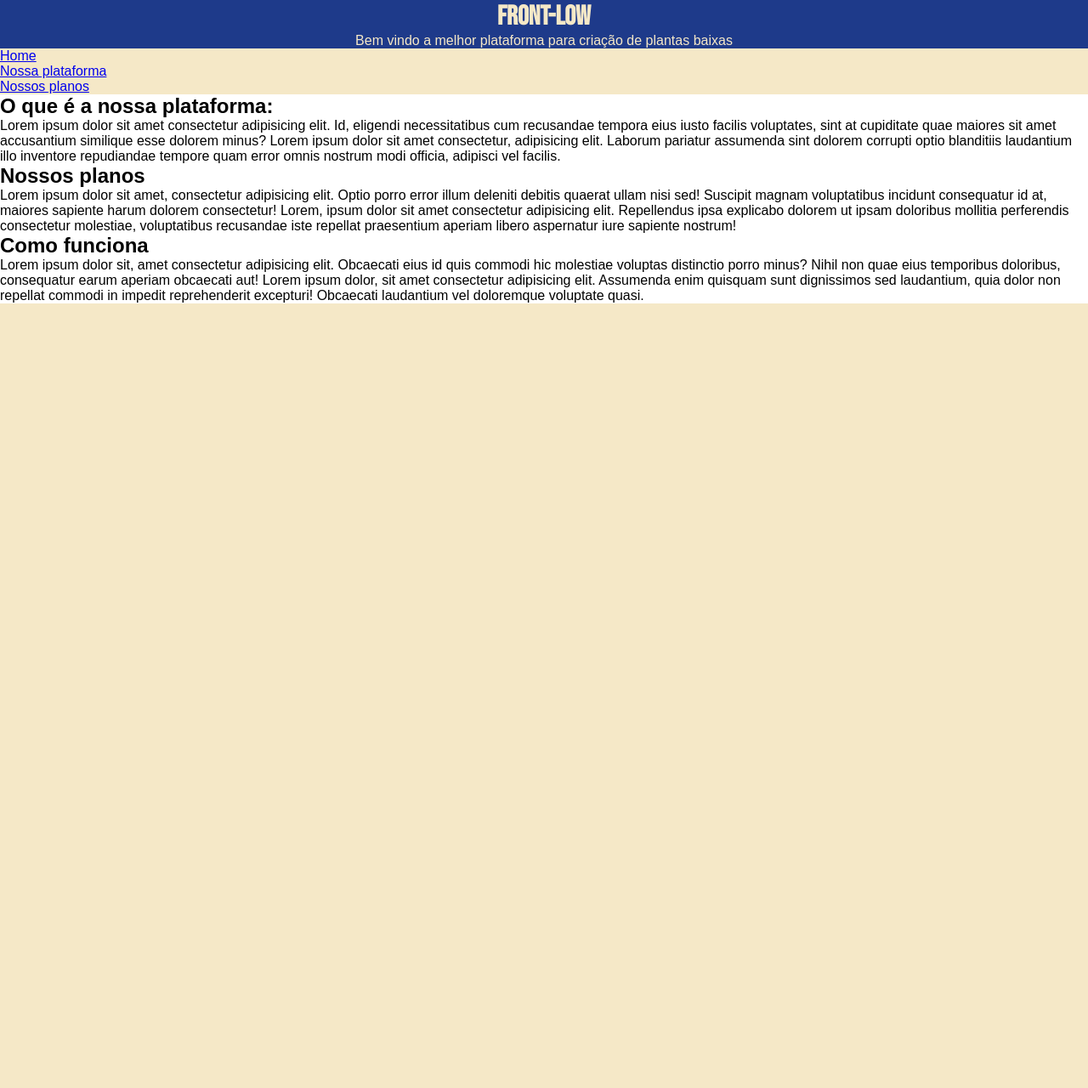
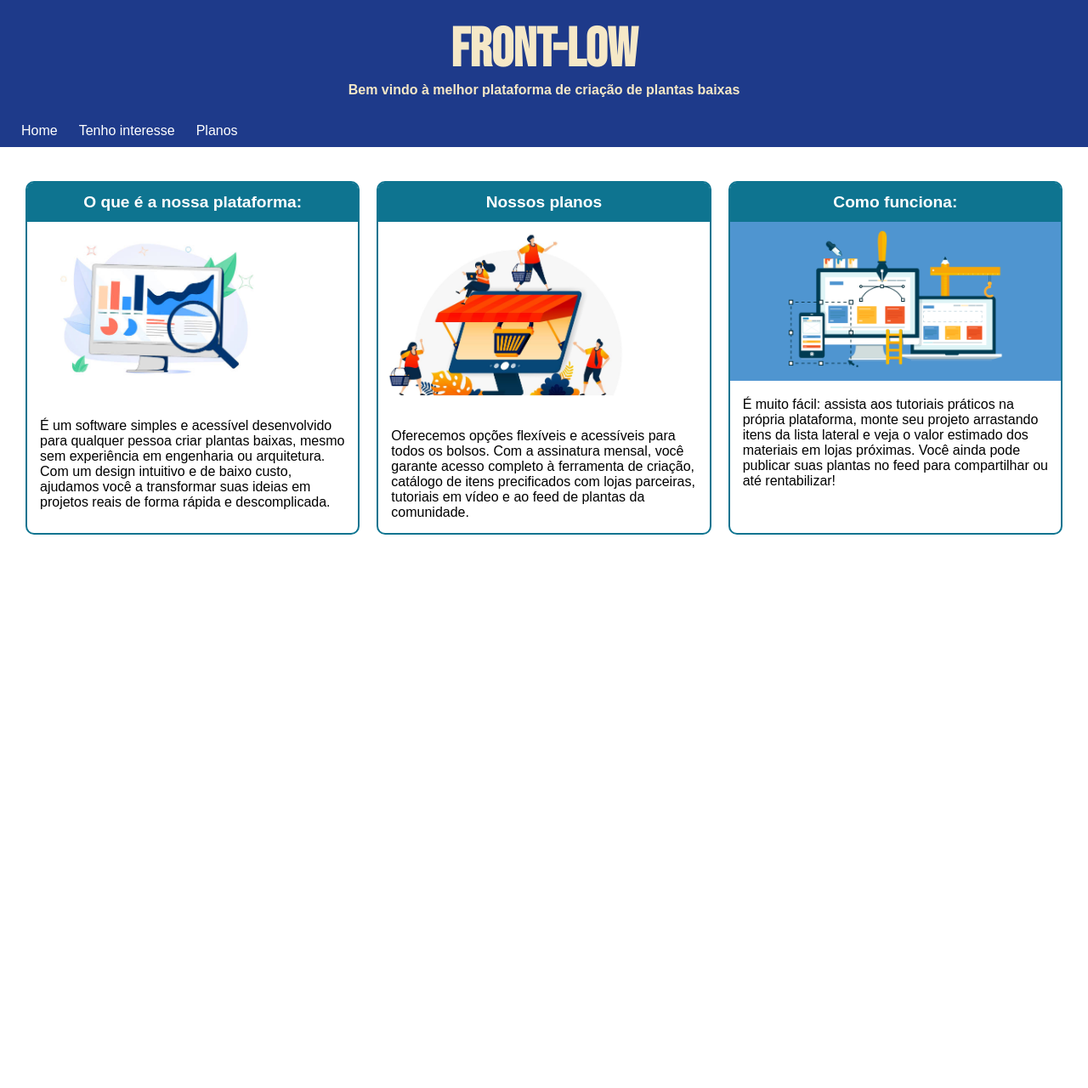
Before and after one commit to MaiserDev/Front-Low-prototipo, a Python web app: template templates/index.html in a window 1280 px wide. Shown: the whole page at 85% size. After the commit the page ends 629 px from the top, so only its background shows below. Run offline with Jinja, Linux system fonts and the light colour scheme; the template is opened without the code that fills it, so the values that code supplies are empty.

Commit message:
Adição de seções na página principal

```diff
--- a/templates/index.html
+++ b/templates/index.html
@@ -9,27 +9,32 @@
 <body>
     <header>
         <h1>Front-Low</h1>
-        <p>Bem vindo a melhor plataforma para criação de plantas baixas</p>
+        <p>Bem vindo à melhor plataforma de criação de plantas baixas</p>
     </header>
-    <nav>
+    <nav class="navegacao">
         <ul>
             <li><a href="#">Home</a></li>
-            <li><a href="#">Nossa plataforma</a></li>
-            <li><a href="#">Nossos planos</a></li>
+            <li><a href="#">Tenho interesse</a></li>
+            <li><a href="#">Planos</a></li>
         </ul>
     </nav>
     <main>
         <section class="secao" id="s1">
             <h2>O que é a nossa plataforma:</h2>
-            <p>Lorem ipsum dolor sit amet consectetur adipisicing elit. Id, eligendi necessitatibus cum recusandae tempora eius iusto facilis voluptates, sint at cupiditate quae maiores sit amet accusantium similique esse dolorem minus? Lorem ipsum dolor sit amet consectetur, adipisicing elit. Laborum pariatur assumenda sint dolorem corrupti optio blanditiis laudantium illo inventore repudiandae tempore quam error omnis nostrum modi officia, adipisci vel facilis.</p>
+            <img src="../imagens/imagem-plataforma.jpg" alt="">
+            <p>É um software simples e acessível desenvolvido para qualquer pessoa criar plantas baixas, mesmo sem experiência em engenharia ou arquitetura. Com um design intuitivo e de baixo custo, ajudamos você a transformar suas ideias em projetos reais de forma rápida e descomplicada.</p>
+
         </section>
         <section class="secao" id="s2">
             <h2>Nossos planos</h2>
-            <p>Lorem ipsum dolor sit amet, consectetur adipisicing elit. Optio porro error illum deleniti debitis quaerat ullam nisi sed! Suscipit magnam voluptatibus incidunt consequatur id at, maiores sapiente harum dolorem consectetur! Lorem, ipsum dolor sit amet consectetur adipisicing elit. Repellendus ipsa explicabo dolorem ut ipsam doloribus mollitia perferendis consectetur molestiae, voluptatibus recusandae iste repellat praesentium aperiam libero aspernatur iure sapiente nostrum!</p>
+            <img src="../imagens/imagem-planos.jpg" alt="">
+            <p>Oferecemos opções flexíveis e acessíveis para todos os bolsos. Com a assinatura mensal, você garante acesso completo à ferramenta de criação, catálogo de itens precificados com lojas parceiras, tutoriais em vídeo e ao feed de plantas da comunidade.</p>
+
         </section>
         <section class="secao" id="s3">
-            <h2>Como funciona</h2>
-            <p>Lorem ipsum dolor sit, amet consectetur adipisicing elit. Obcaecati eius id quis commodi hic molestiae voluptas distinctio porro minus? Nihil non quae eius temporibus doloribus, consequatur earum aperiam obcaecati aut! Lorem ipsum dolor, sit amet consectetur adipisicing elit. Assumenda enim quisquam sunt dignissimos sed laudantium, quia dolor non repellat commodi in impedit reprehenderit excepturi! Obcaecati laudantium vel doloremque voluptate quasi.</p>
+            <h2>Como funciona:</h2>
+            <img src="../imagens/imagem-como-funciona.png" alt="">
+            <p>É muito fácil: assista aos tutoriais práticos na própria plataforma, monte seu projeto arrastando itens da lista lateral e veja o valor estimado dos materiais em lojas próximas. Você ainda pode publicar suas plantas no feed para compartilhar ou até rentabilizar!</p>
         </section>
     </main>
     <footer>
--- a/templates/style.css
+++ b/templates/style.css
@@ -6,33 +6,125 @@
     --cor1: #1e3a8a;
     --cor2: #f5e8c7;
     --cor3: #fff;
+    --cor4: #0e7490;
+    --cor5: #a78bfa;
+    --cor6: #000;
     --fonte1: Arial, Helvetica, sans-serif;
     --fonte2: "Bebas Neue", sans-serif;
 }
 
 * {
-    margin: 0px;
-    padding: 0px;
+    margin: 0;
+    padding: 0;
+    box-sizing: border-box;
 }
 
 html, body {
-    width: 100vw;
-    height: 100vw;
+    width: 100%;
+    min-height: 100vh;
     font-family: var(--fonte1);
-    background-color: var(--cor2);
+    background-color: var(--cor);
+
 }
 
 header {
     background-color: #1e3a8a;
     color: var(--cor2);
+
     text-align: center;
+    padding: 20px;
+}
+
+header > h1 {
+    font-family: var(--fonte2);
+    font-size: clamp(2em, 5vw, 4em);
+}
+
+header p {
+    font-size: clamp(0.5em, 1.5vw, 1em);
+    font-weight: bold;
+}
+
+nav.navegacao {
+    background-color: var(--cor1);
+    padding: 10px 20px;
+}
+
+nav.navegacao ul {
+    list-style: none;
+
+    display: flex;
+    gap: 15px;
+}
+
+nav.navegacao a {
+    color: var(--cor3);
+
+    text-decoration: none;
+    font-size: clamp(9px, 4vw, 16px);
+
+    padding: 5px;
+    border-radius: 5px;
+}
+
+nav.navegacao a:hover {
+    background-color: var(--cor4);
+    color: var(--cor3);
+    transition-duration: 0.3s;
+}
+
+main {
+    max-width: 1400px;
+
+    margin: 0px auto;
+    padding: 30px;
+
+    display: flex;
+    flex-wrap: wrap;
+    justify-content: center;
+    gap: 20px;
+}
+
+section.secao {
+    background-color: var(--cor3);
+    color: var(--cor6);
+    flex: 1 1 300px;
+    max-width: 500px;
+    min-height: auto;
+
+    margin-top: 10px;
+
+    border: 2px solid var(--cor4);
+    border-radius: 10px;
+}
+
+section.secao h2 {
+    background-color: #0e7490;
+    color: var(--cor3);
+    font-size: 1.2em;
+    text-align: center;
+
+    padding: 12px;
+    border-radius: 7px 7px 0px 0px;
+}
+
+section.secao p {
+    padding: 15px;
 
 }
 
-header h1 {
-    font-family: var(--fonte2);
+section#s1 img {
+    max-width: 300px;
 }
 
-main {
-    background-color: var(--cor3);
+section#s2 img {
+    max-width: 300px;
 }
+
+section#s3 img {
+    width: 100%;
+}
+
+section img {
+    margin: auto;
+}
```
Also changed, not shown: imagens/imagem-como-funciona.png (added), imagens/imagem-planos.jpg (added), imagens/imagem-plataforma.jpg (added), imagens/readme.md (deleted).
